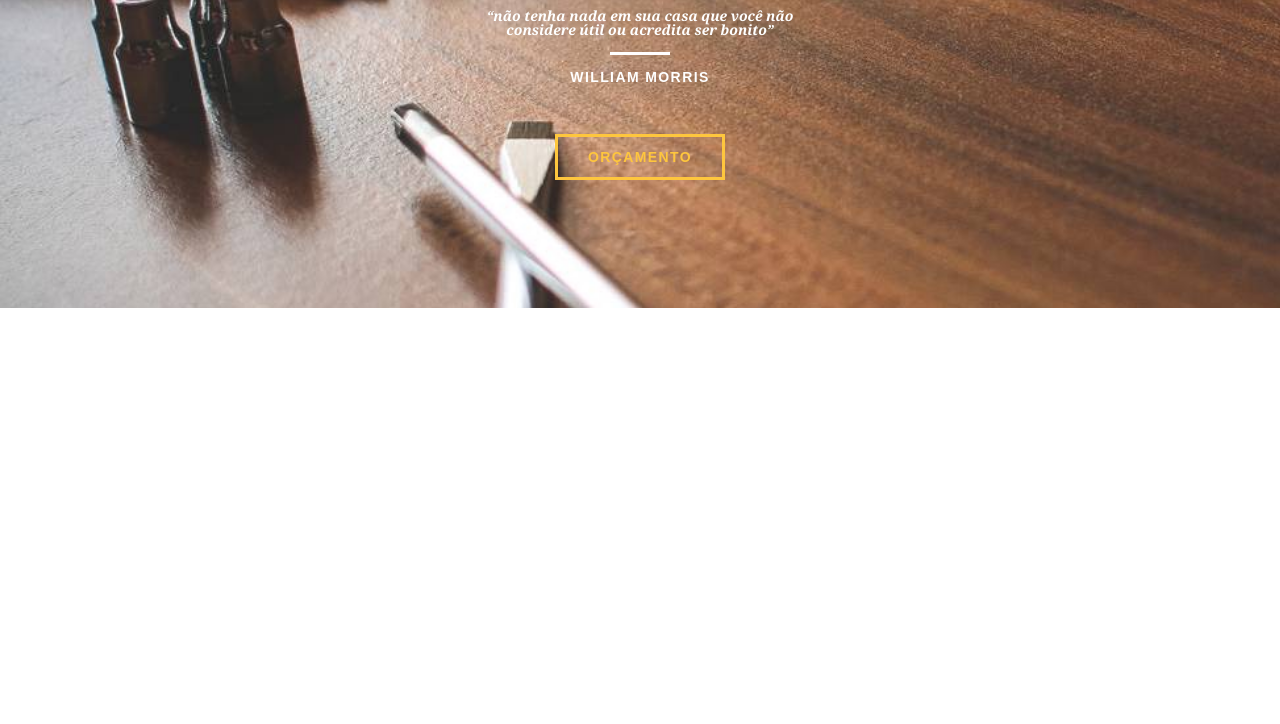
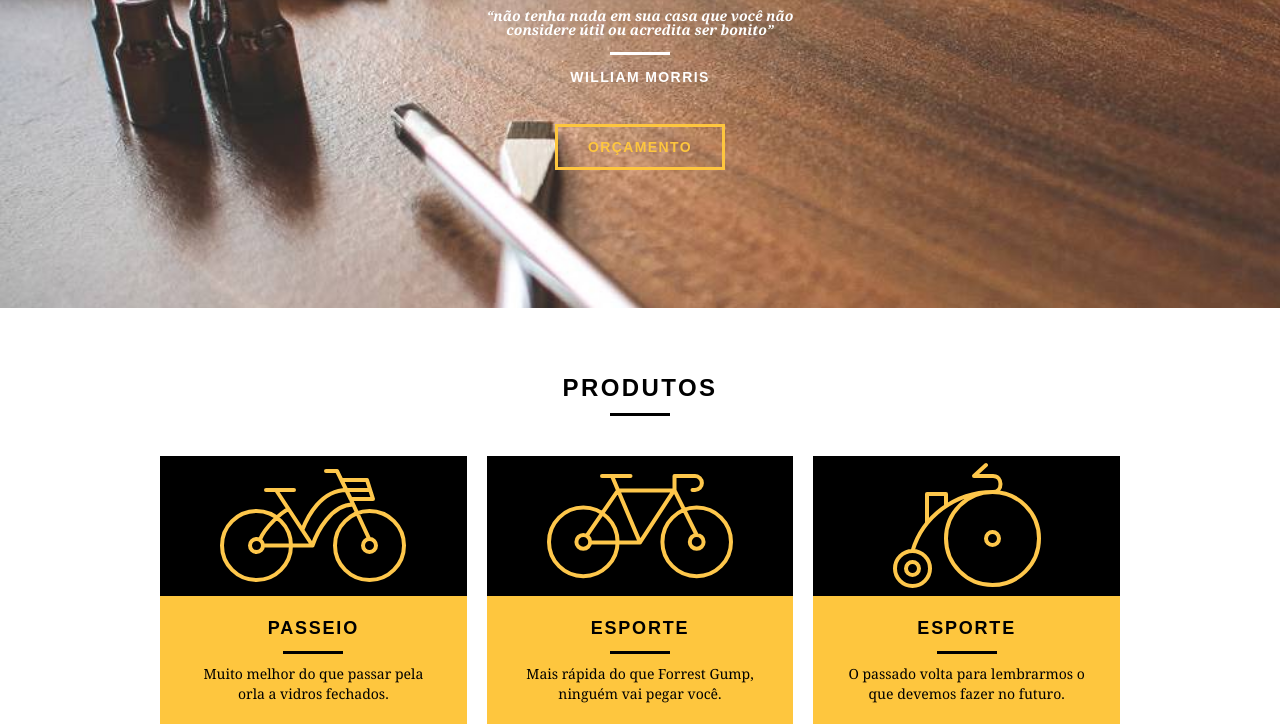
Before and after one commit to paulhenrique/bikcraft, a website: page index.html in a window 1280 px wide. Shown: the part 288-1012 px from the top of the page. Before the commit the page ends 800 px from the top, so only its background shows below. Drawn offline with nearby package versions, Linux system fonts and the light colour scheme.

Commit message:
Adicionando estilo dos produtos

```diff
--- a/index.html
+++ b/index.html
@@ -39,6 +39,41 @@
       </a>
     </div>
   </section>
+
+  <section class="products">
+    <div class="container">
+      <h2 class="subtitle">Produtos</h2>
+      <div class="containerProdutos">
+        <div class="cardProduto">
+          <a href="passeio.html">
+            <img src="img/produtos/passeio.svg" alt="Bikcraft Passeio">
+            <span class="textContainer">
+              <h3>Passeio</h3>
+              <p>Muito melhor do que passar pela orla a vidros fechados.</p>
+            </span>
+          </a>
+        </div>
+        <div class="cardProduto">
+          <a href="esporte.html">
+            <img src="img/produtos/esporte.svg" alt="Bikcraft Esporte">
+            <span class="textContainer">
+              <h3>Esporte</h3>
+              <p>Mais rápida do que Forrest Gump, ninguém vai pegar você.</p>
+            </span>
+          </a>
+        </div>
+        <div class="cardProduto">
+          <a href="retro.html">
+            <img src="img/produtos/retro.svg" alt="Bikcraft Retrô">
+            <span class="textContainer">
+              <h3>Esporte</h3>
+              <p>O passado volta para lembrarmos o que devemos fazer no futuro.</p>
+            </span>
+          </a>
+        </div>
+      </div>
+    </div>
+  </section>
 </body>
 
 </html>
--- a/scss/style.scss
+++ b/scss/style.scss
@@ -57,3 +57,94 @@ p {
     color: var(--color-white);
   }
 }
+
+.products {
+  .container {
+    h2 {
+      font-size: 24px;
+      line-height: 30px;
+      text-transform: uppercase;
+      font-weight: 700;
+      letter-spacing: .1em;
+      text-align: center;
+      margin-top: 65px;
+      position: relative;
+      @include centerColumnFlex;
+
+      &:after {
+        content: "";
+        bottom: 0;
+        width: 60px;
+        height: 3px;
+        margin: 10px auto;
+        background: var(--color-black);
+        margin-bottom: 40px;
+      }
+    }
+
+    .containerProdutos {
+      display: grid;
+      width: 100%;
+      grid-template-columns: repeat(3, 1fr);
+      gap: 20px;
+
+      .cardProduto {
+        a {
+          background: var(--color-black);
+          display: flex;
+          flex-direction: column;
+          justify-content: center;
+          align-items: center;
+          text-decoration: none;
+
+          .textContainer {
+            text-align: center;
+            font-size: 14px;
+            background: var(--color-yellow);
+            color: var(--color-black);
+            width: 100%;
+            @include centerColumnFlex;
+            padding: 20px 0;
+
+            h3 {
+              font-weight: bold;
+              letter-spacing: .1em;
+              line-height: 25px;
+              font-size: 18px;
+              text-transform: uppercase;
+              position: relative;
+
+              @include centerColumnFlex;
+
+              &:after {
+                content: "";
+                bottom: 0;
+                width: 60px;
+                height: 3px;
+                margin: 10px auto;
+                background: var(--color-black);
+              }
+            }
+
+            p {
+              max-width: 250px;
+              font-size: 14px;
+              line-height: 20px;
+            }
+          }
+        }
+
+        transition: transform .25s,
+        filter .25s,
+        box-shadow .25s;
+
+        &:hover {
+          transform: translateY(-5px);
+          filter: brightness(.9);
+          box-shadow: 0px 0px 0px 2px var(--color-yellow);
+        }
+      }
+    }
+
+  }
+}
```
Also changed, not shown: css/style.css.
